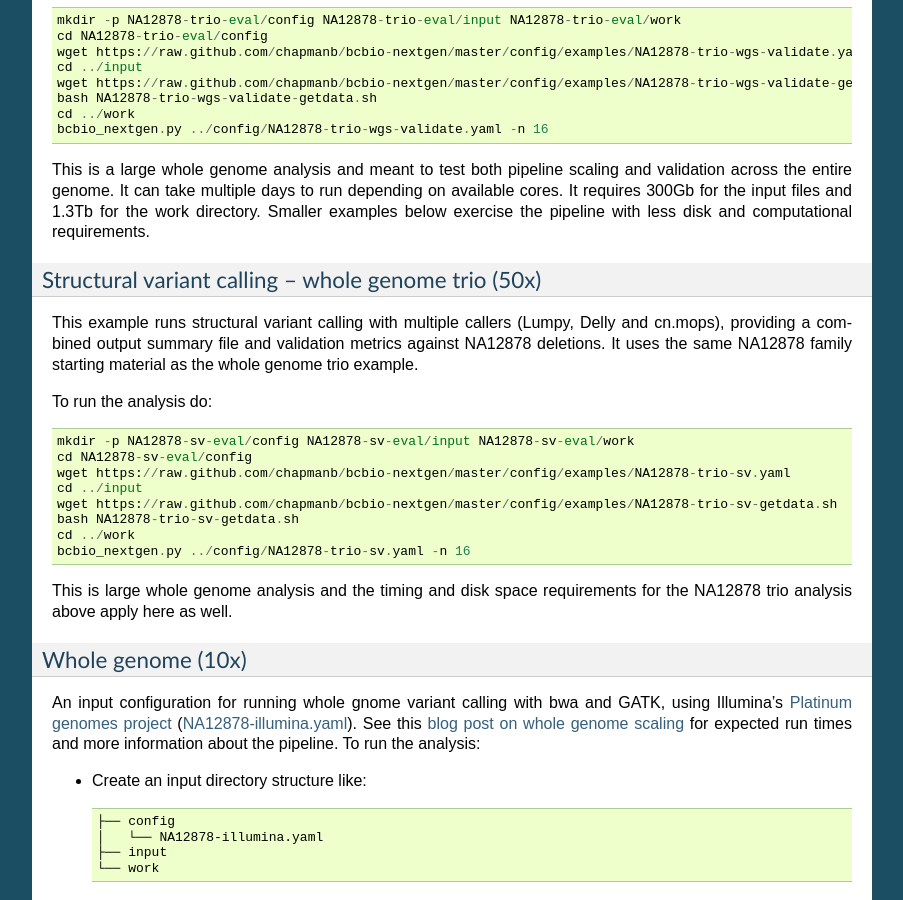
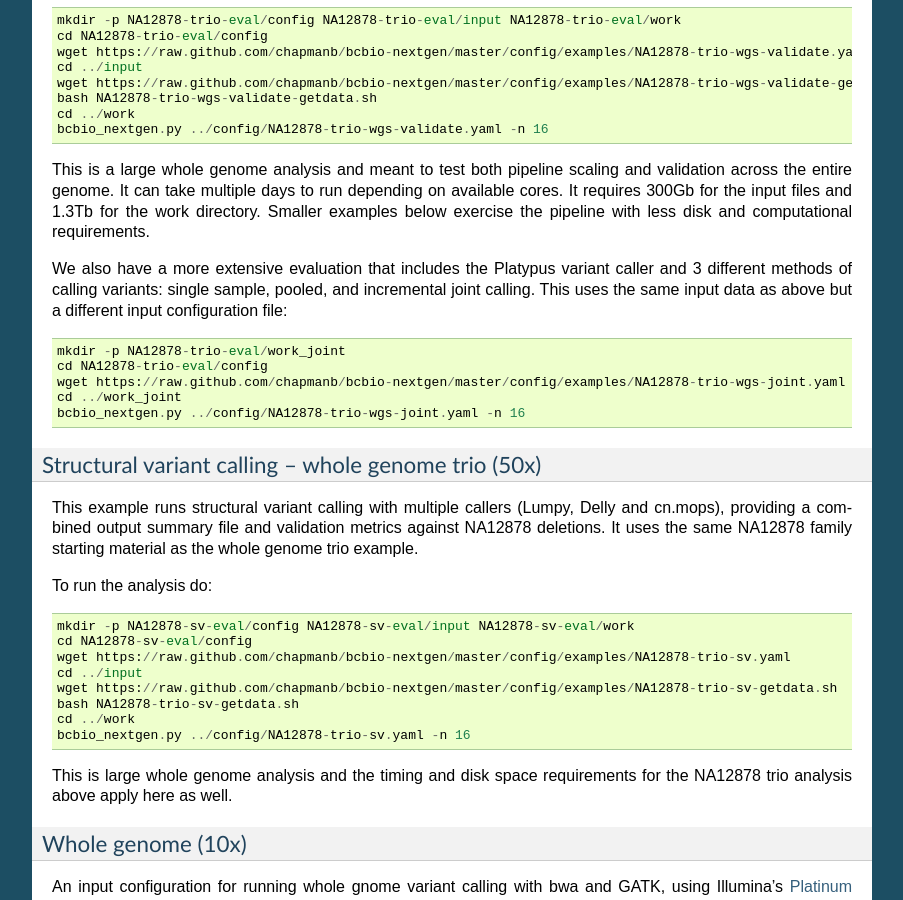
Before and after one commit to bcbio/bcbio-nextgen, a Sphinx documentation site: the page built from docs/contents/testing.rst, in a window 1280 px wide and 900 px high, scrolled down 1048 px. Shown: the whole window, without its empty margins (198-1101 px from the left). Built offline with Sphinx 7.4.7, drawn with Linux system fonts in a browser that asks for light colours.

Commit message:
Add single sample calling to joint/pooled/single analysis. Add instructions for running to documentation

```diff
--- a/docs/contents/testing.rst
+++ b/docs/contents/testing.rst
@@ -82,6 +82,17 @@ for the work directory. Smaller examples below exercise the pipeline with
 less disk and computational requirements.
 
 .. _CEPH NA12878 family: http://blog.goldenhelix.com/wp-content/uploads/2013/03/Utah-Pedigree-1463-with-NA12878.png
+
+We also have a more extensive evaluation that includes the Platypus variant
+caller and 3 different methods of calling variants: single sample, pooled, and
+incremental joint calling. This uses the same input data as above but a
+different input configuration file::
+
+  mkdir -p NA12878-trio-eval/work_joint
+  cd NA12878-trio-eval/config
+  wget https://raw.github.com/chapmanb/bcbio-nextgen/master/config/examples/NA12878-trio-wgs-joint.yaml
+  cd ../work_joint
+  bcbio_nextgen.py ../config/NA12878-trio-wgs-joint.yaml -n 16
 
 Structural variant calling -- whole genome trio (50x)
 ~~~~~~~~~~~~~~~~~~~~~~~~~~~~~~~~~~~~~~~~~~~~~~~~~~~~~
```
Also changed, not shown: 1 other file.
